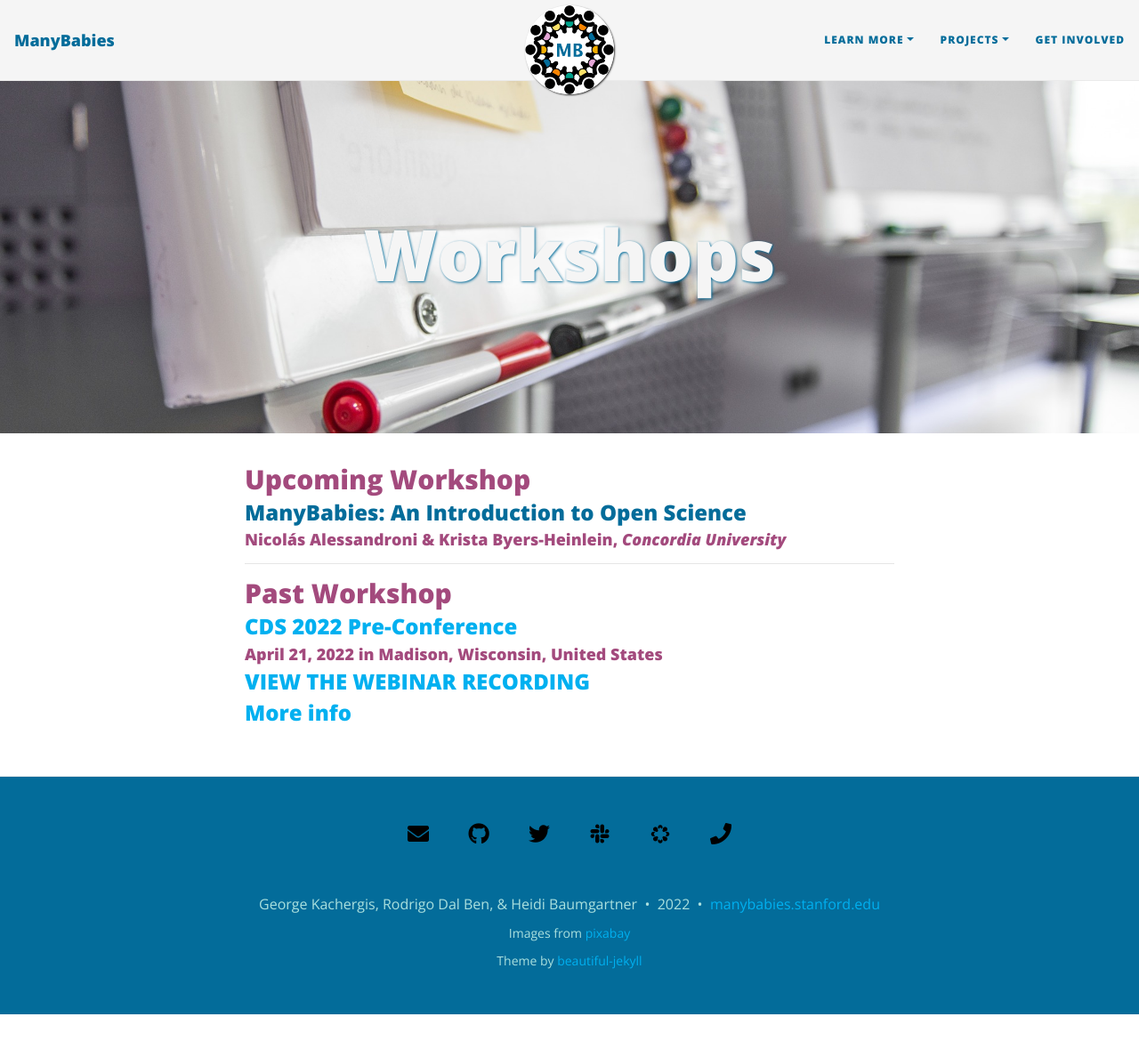
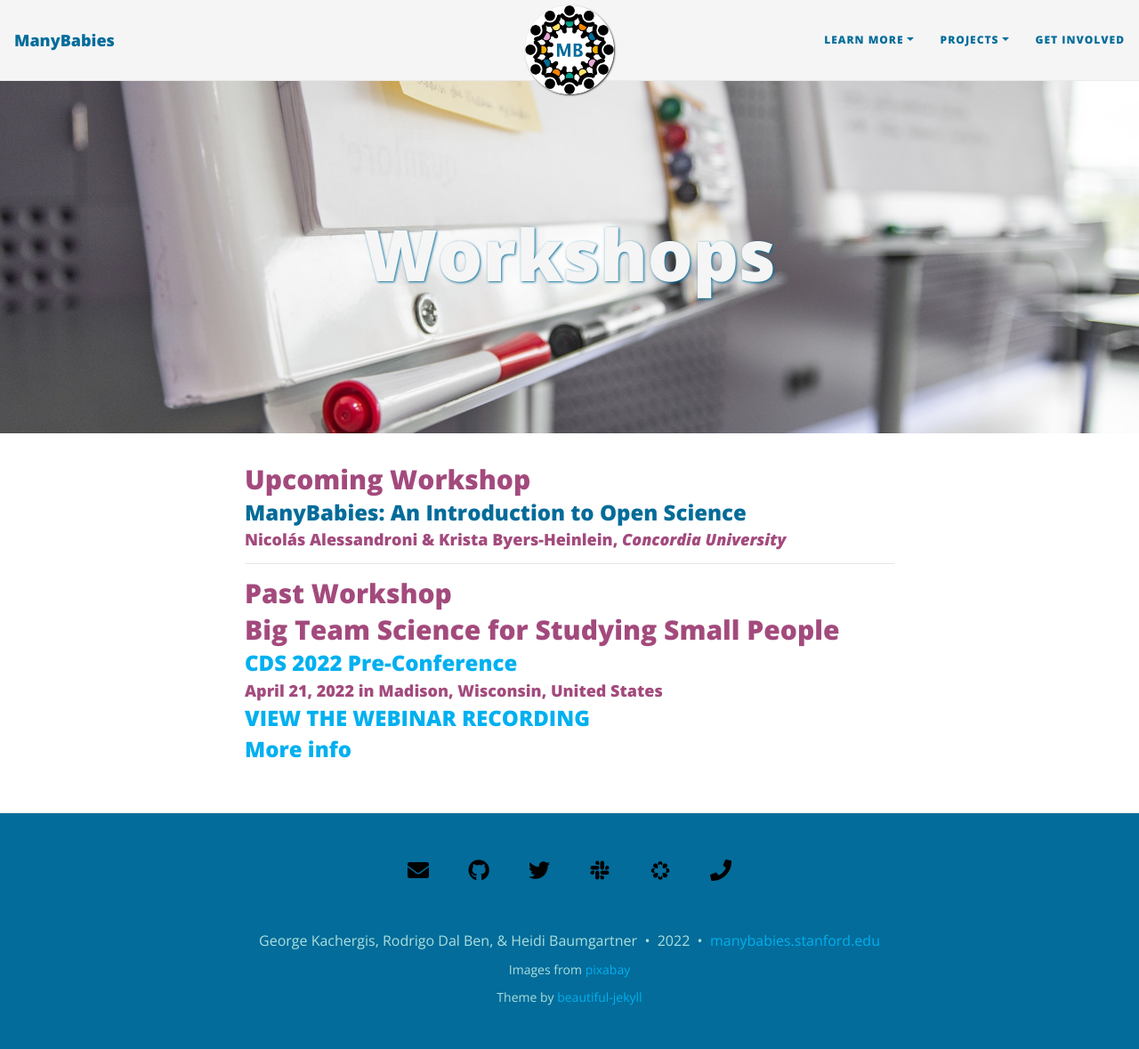
Before and after one commit to manybabies/manybabies.github.io, a Jekyll site: the page built from workshops.md, in a window 1280 px wide and 1181 px high. Shown: the whole window at 89% size. Built offline with Jekyll 4.4.1, drawn with Linux system fonts in a browser that asks for light colours; nearby versions of some CDN libraries; some web fonts are replaced.

Commit message:
Update workshops.md

```diff
--- a/workshops.md
+++ b/workshops.md
@@ -10,10 +10,14 @@ cover-img: /assets/img/workshop.jpg
 #### Nicolás Alessandroni & Krista Byers-Heinlein, *Concordia University*
 
 
+
+
 ***
 
 ## Past Workshop
 
+
+## Big Team Science for Studying Small People
 ### [CDS 2022 Pre-Conference](https://cogdevsoc.org/pre-conference-workshops-2/)
 #### April 21, 2022 in Madison, Wisconsin, United States
 
```
